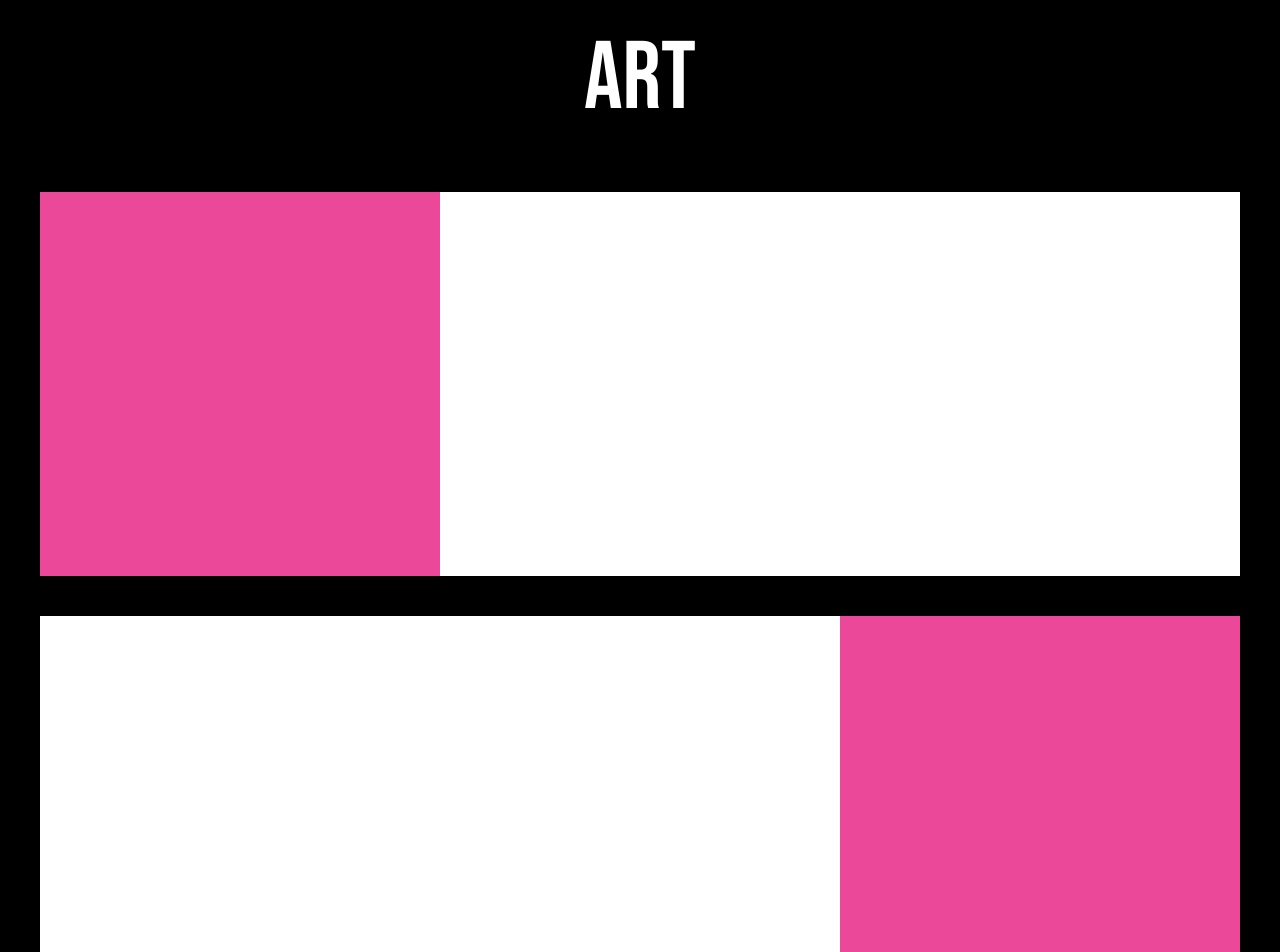
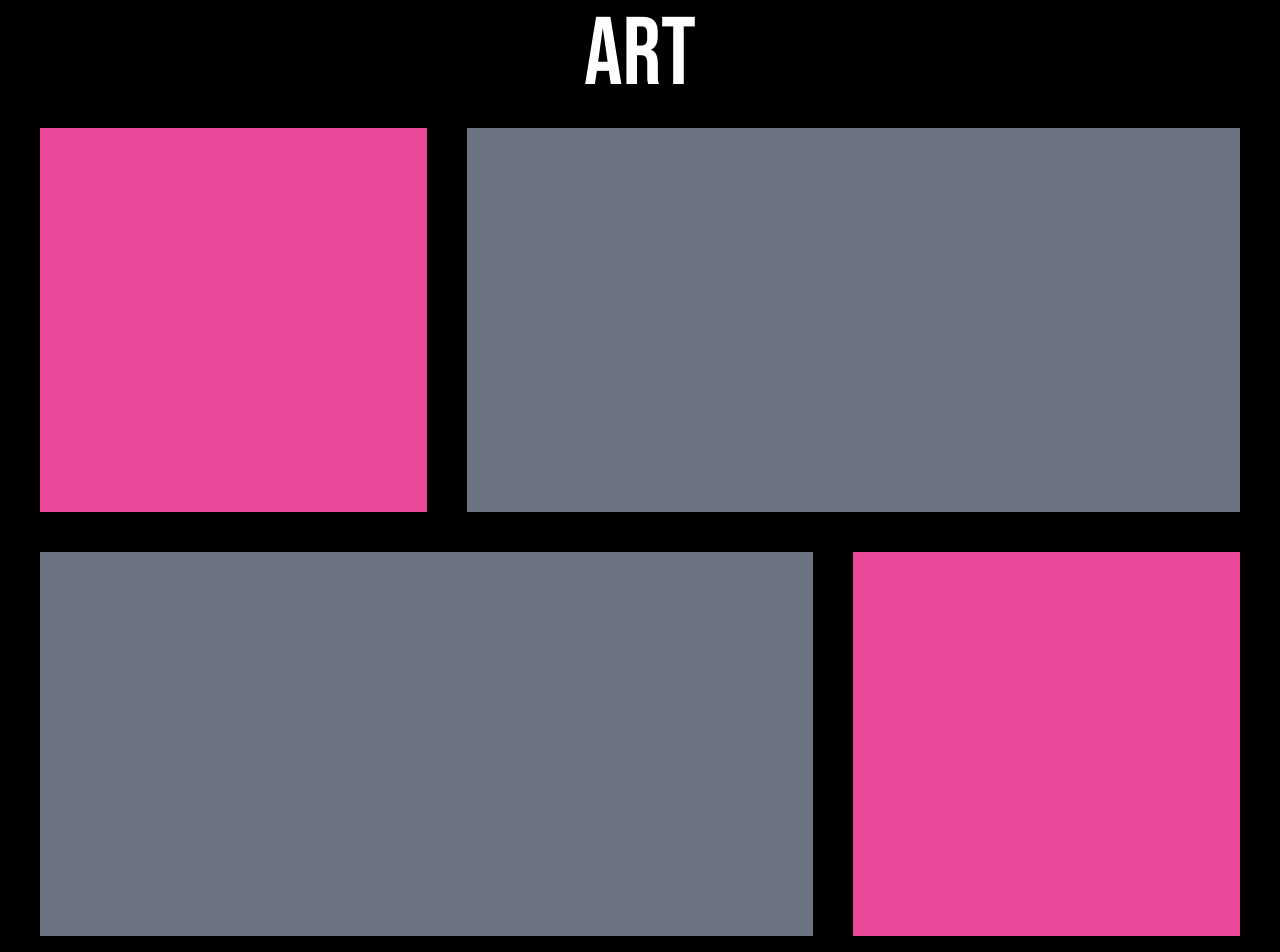
Before and after one commit to cadesmith/PortfolioSite, a Next.js app: page /art in a window 1280 px wide. Shown: the part 120-1072 px from the top of the page. Built offline with nearby package versions, Linux system fonts and the light colour scheme.

Commit message:
minor changes to text on art page

```diff
--- a/app/art/page.tsx
+++ b/app/art/page.tsx
@@ -6,19 +6,19 @@ import { bebas } from '../fonts';
 export default function Art() {
     return (
       <main className='grid'>
-        <div className='lg:mb-10 p-6 grid justify-items-center'>
+        <div className='pb-6 grid justify-items-center'>
           <h1 className={`${bebas.className} text-8xl`}>ART</h1>
         </div>
-        <div className='grid md:flex h-96 mb-10 bg-white lg:mx-10'>
+        <div className='grid md:flex h-96 mb-10 lg:mx-10'>
           <div className='md:w-1/3 bg-pink-500'>
 
           </div>
-          <div className='w-2/3'>
+          <div className='lg:ml-10 bg-gray-500 lg:w-2/3'>
 
           </div>
         </div>
-        <div className='grid md:flex h-96 bg-white lg:mx-10'>
-          <div className='md:w-2/3 order-2 md:order-none'>
+        <div className='grid md:flex h-96 lg:mx-10'>
+          <div className='lg:w-2/3 lg:mr-10 order-2 bg-gray-500 md:order-none'>
 
           </div>
           <div className='order-1 md:order-none md:w-1/3 bg-pink-500'>
```
